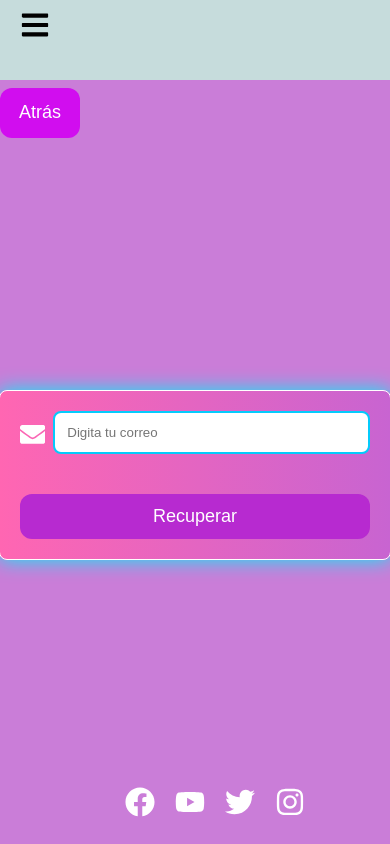
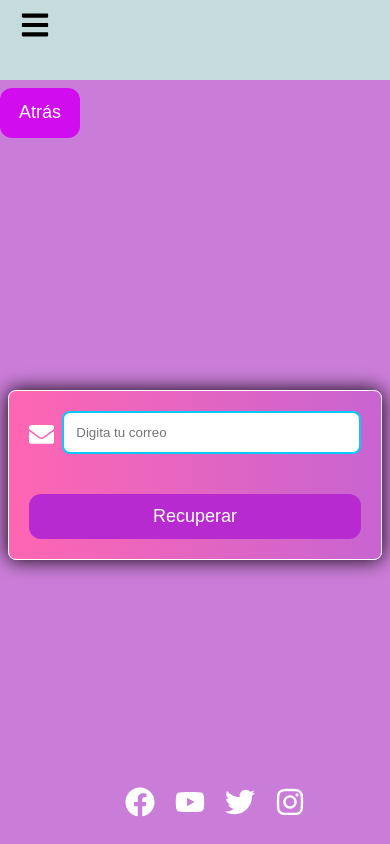
Before and after one commit to GabrielBeltran7/iglesiacatolica, a React (Vite) app: page /passwordrecover in a window 390 px wide. Built offline with nearby package versions, Linux system fonts and the light colour scheme.

Commit message:
actualizar cosas

```diff
--- a/src/components/Navbar/Navbar.module.css
+++ b/src/components/Navbar/Navbar.module.css
@@ -22,7 +22,7 @@
 }
 
 .navcontainer a:hover {
-  color: rgba(192, 100, 209, 0.835);
+  color: rgba(211, 4, 243, 0.835);
   transform: scale(1.1);
 }
 
@@ -35,7 +35,7 @@
 }
 
 .navcontainer img:hover {
-  box-shadow: 0 0 20px rgb(210, 3, 247);
+  box-shadow: 0 0 30px rgb(247, 3, 243);
 
 }
 
--- a/src/components/componentLogin/componentLogin.module.css
+++ b/src/components/componentLogin/componentLogin.module.css
@@ -42,7 +42,7 @@
   max-width: 340px;
   padding: 20px;
   border-radius: 8px;
-  box-shadow: 0 0 20px rgb(3, 240, 248);
+  box-shadow: 0 0 20px rgb(1, 2, 2);
   background: linear-gradient(to right, #ff66b2, #c864d1);
   margin-top: 20px;
   margin-bottom: 20px;
@@ -102,10 +102,6 @@
 .button:hover {
   background-color: rgba(223, 5, 239, 0.518);
 }
-
-/* Media queries para ajustar estilos en pantallas más pequeñas */
-
-
 @media screen and (max-width: 600px) {
   .form {
     width: 85%;
--- a/src/components/componentRecoverPassword/componentRecoverPassword.module.css
+++ b/src/components/componentRecoverPassword/componentRecoverPassword.module.css
@@ -37,10 +37,10 @@
 
 .form {
   width: 90%;
-  max-width: 350px;
+  max-width: 340px;
   padding: 20px;
   border-radius: 8px;
-  box-shadow: 0 0 20px rgb(3, 240, 248);
+  box-shadow: 0 0 20px rgb(1, 2, 2);
   background: linear-gradient(to right, #ff66b2, #c864d1);
   margin-top: 20px;
   margin-bottom: 20px;
@@ -75,7 +75,10 @@
 /* Media queries para ajustar estilos en pantallas más pequeñas */
 @media screen and (max-width: 600px) {
   .form {
-    width: 90%;
+    width: 85%;
+  } .bodyContainer {
+    margin-left: -80%;
+    justify-content: center;
   }
 
   .bodyContainer {
--- a/src/components/componentRegisters/componentRegister.module.css
+++ b/src/components/componentRegisters/componentRegister.module.css
@@ -14,7 +14,7 @@
   max-width: 340px;
   padding: 20px;
   border-radius: 8px;
-  box-shadow: 0 0 20px rgb(3, 240, 248);
+  box-shadow: 0 0 20px rgb(1, 2, 2);
   background: linear-gradient(to right, #ff66b2, #c864d1);
   margin-top: 20px;
   margin-bottom: 20px;
```
